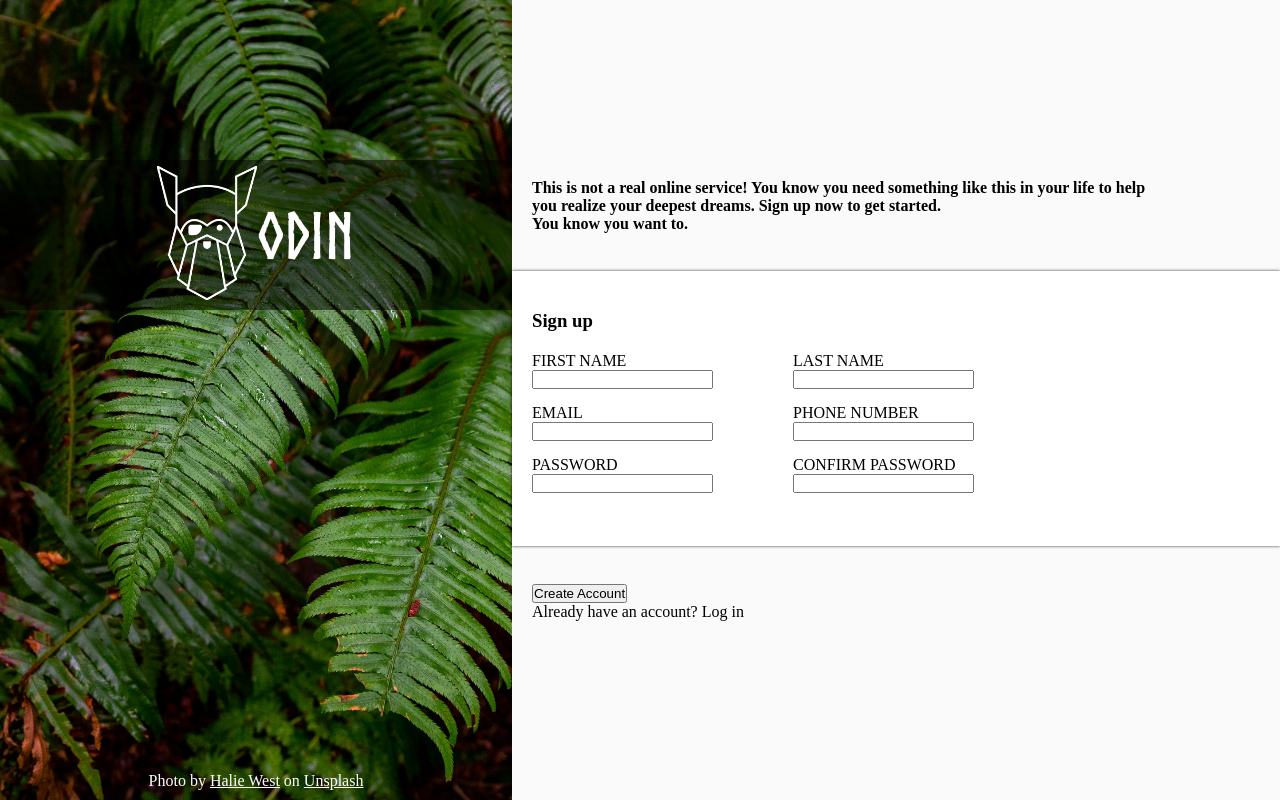
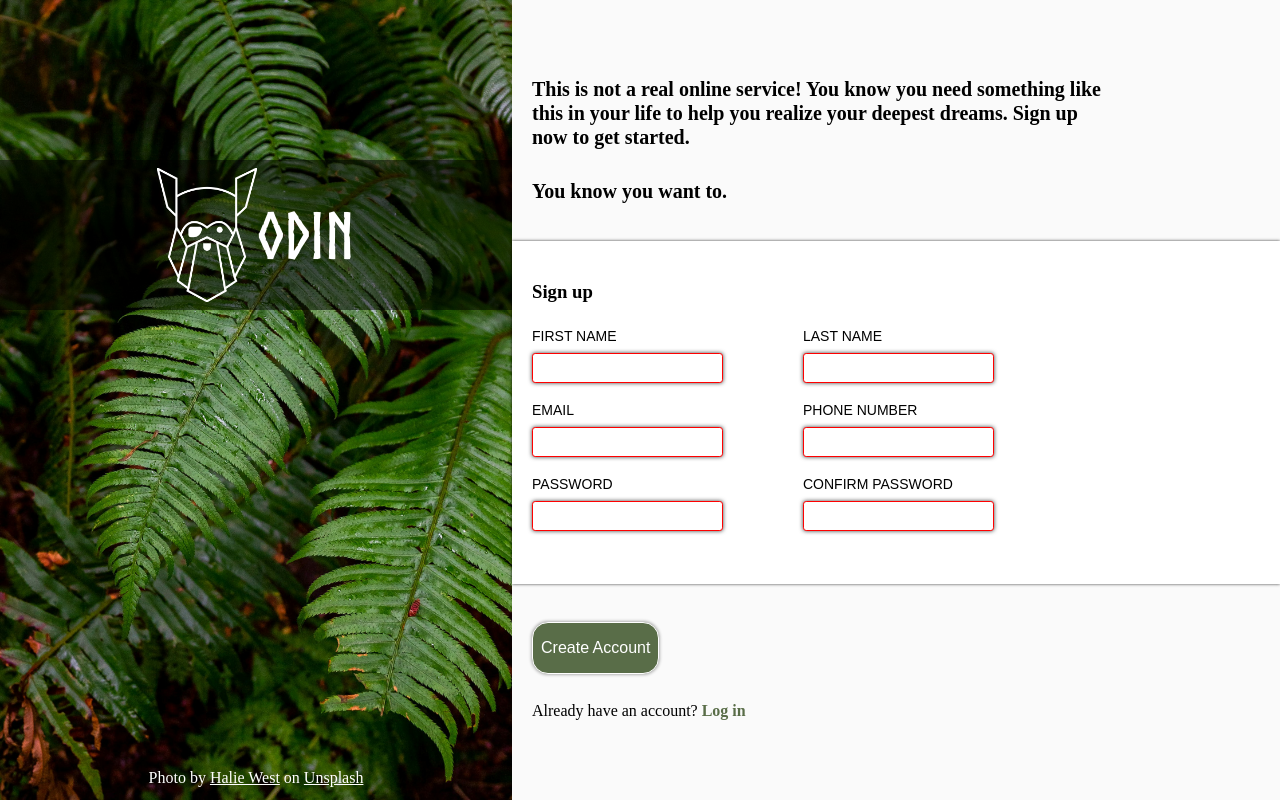
Before and after one commit to majjeed/odin-sign-up-form, a plain HTML site: page index.html in a window 1280 px wide. Drawn offline with Linux system fonts and the light colour scheme.

Commit message:
Complete Project
Remaining tasks:
    -validate passwords are the same using javascript and reflect on UI
    -include extra information for users if they input invalid data
    -improve text styles and design neater

```diff
--- a/index.html
+++ b/index.html
@@ -60,18 +60,18 @@
                             </div>
                             <div>
                                 <label for="password">PASSWORD</label>
-                                <input type="password" id="password" name="password" required>
+                                <input type="password" id="password" name="password" minlength="5" required>
                             </div>
                             <div>
                                 <label for="confirmPassword">CONFIRM PASSWORD</label>
-                                <input type="password" id="confirmPassword" name="confirmPassword" required>
+                                <input type="password" id="confirmPassword" name="confirmPassword" minlength="5.formHeaderContent:first-child" required>
                             </div>
                         </form>
                     </div>
                 </div>
                 <div class="formFooter">
                     <div class="formFooterContent">
-                        <button type="submit" form="form1">Create Account</button>
+                        <button type="submit" form="form1" id="createBtn">Create Account</button>
                         <p>Already have an account? <a>Log in</a></p>
                     </div>
                 </div>
--- a/styles.css
+++ b/styles.css
@@ -9,6 +9,7 @@
 
 body {
     min-height: 100vh;
+    line-height: 1.5rem;
 }
 
 *,
@@ -86,6 +87,14 @@ body {
     padding: 5% 15% 5% 20px;
 }
 
+.formHeaderContent {
+    margin-right: 10%;
+    font-size: 20px;
+}
+.formHeaderContent h4:first-child {
+    padding-bottom: 30px;
+}
+
 .formMain {
     background-color: white;
     box-shadow: 0px 0px 3px 0px rgba(0, 0, 0, 0.75);
@@ -118,3 +127,61 @@ form div {
         margin-right: 80px;
     }
 }
+
+#createBtn {
+    -webkit-appearance: none;
+    border: none;
+    padding: 16px 8px;
+    border-radius: 1rem;
+    background-color: #596D48;
+    color: white;
+    font-size: 16px;
+    border: 1px solid white;
+    margin-bottom: 25px;
+    box-shadow: 0px 0px 3px 1px rgb(178 178 178);
+}
+
+#createBtn:hover {
+    color: #596D48;
+    background-color: white;
+    border: 1px solid black;
+}
+
+.formFooterContent p a {
+    color: #596D48;
+    font-weight: bold;
+}
+
+label {
+    font-family: Arial, Helvetica, sans-serif;
+    font-size: 14px;
+    font-weight: 500;
+}
+
+input:required:invalid {
+    border-color: red;
+}
+
+input {
+    -webkit-appearance: none;
+    border-radius: .2rem;
+    line-height: 28px;
+    border: 0.5px solid grey;
+    box-shadow: 0px 0px 4px 0px rgba(0, 0, 0, 0.75);
+    font-family: Impact, Haettenschweiler, 'Arial Narrow Bold', sans-serif;
+    font-size: 18px;
+    margin-top: 5px;
+}
+
+input:valid {
+    border-color: blue;
+}
+
+
+input:hover{
+    background-color: rgb(240, 240, 240);
+}
+
+input:focus, input:active {
+    background-color: rgb(224, 224, 224);
+}
```
